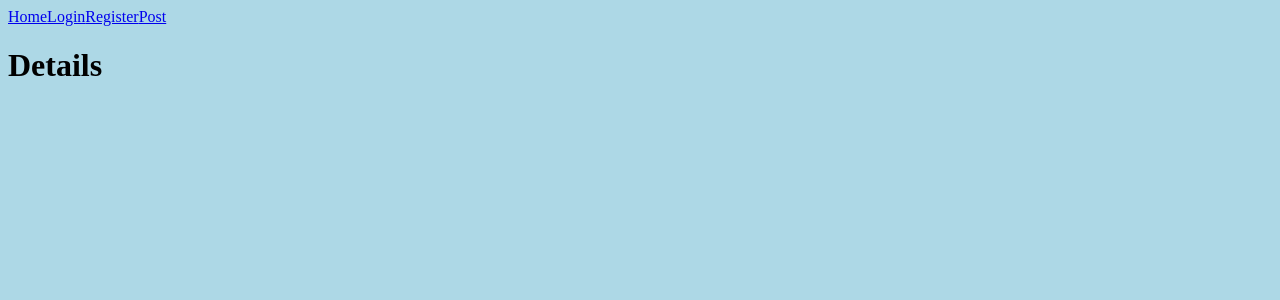
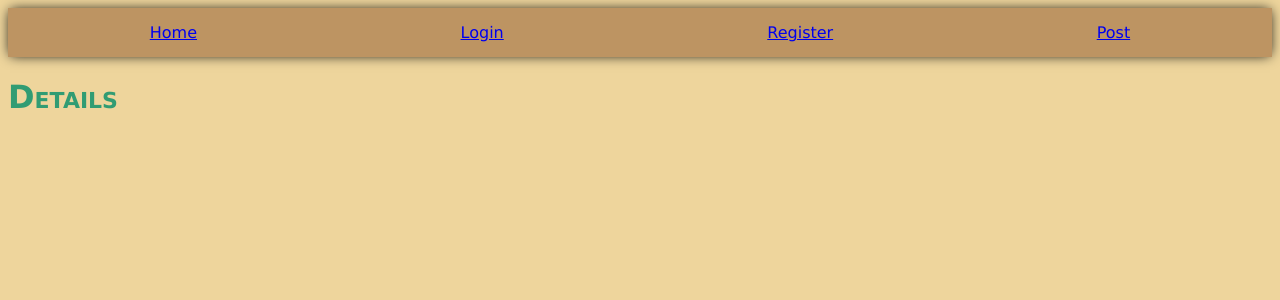
Before and after one commit to thegreenscene/green-scene-front-end, a React (Vite) app: page /#/items/1 in a window 1280 px wide. Shown: the top 300 px of the page. Built offline with nearby package versions, Linux system fonts and the light colour scheme; no server answers.

Commit message:
added basic post content, added basic css

```diff
--- a/src/component/Navbar.jsx
+++ b/src/component/Navbar.jsx
@@ -4,10 +4,18 @@ const Navbar = () => {
 
   return (
     <div id="navbar">
-      <Link to="/">Home</Link>
-      <Link to="/login">Login</Link>
-      <Link to="/register">Register</Link>
-      <Link to="/post">Post</Link>
+      <a>
+        <Link to="/">Home</Link>
+      </a>
+      <a>
+        <Link to="/login">Login</Link>
+      </a>
+      <a>
+        <Link to="/register">Register</Link>
+      </a>
+      <a>
+        <Link to="/post">Post</Link>
+      </a>
     </div>
   )
 }
--- a/src/component/Post.jsx
+++ b/src/component/Post.jsx
@@ -3,6 +3,41 @@ const Post = () => {
   return (
     <>
       <h1>POST</h1>
+      <form>
+        <label>
+          Product Name: <input />
+        </label>
+        <label>
+          Quantity: <input />
+        </label>
+        <label>
+          Location: <input />
+        </label>
+        <label>
+          Price: <input />
+        </label>
+        <label>
+          img_url: <input />
+        </label>
+        <label>
+          Description: <input />
+        </label>
+        <p>Type:</p>
+        <select>
+          {/* Future jack, make sure when you add event listeners to each option
+          to have them return a strict string. It will obviously be different to just normal
+          user input*/}
+          <option>
+            Seed
+          </option>
+          <option>
+            Tool
+          </option>
+          <option>
+            Sprout
+          </option>
+        </select>
+      </form>
     </>
   )
 
--- a/src/index.css
+++ b/src/index.css
@@ -1,3 +1,45 @@
 body {
-  background-color: lightblue;
+  background-color: #EED59C;
 }
+form {
+  display: flex;
+  flex-direction: column;
+}
+form > button {
+  width: 65px;
+}
+form > label {
+  color:#319C73;
+  font-variant: small-caps;
+  padding: 5px;
+}
+h1 {
+  align-items: center;
+  font-family: Verdana, Geneva, Tahoma, sans-serif;
+  color: #319C73;
+  font-variant: small-caps;
+
+}
+h2 {
+  align-items: center;
+  font-family: Verdana, Geneva, Tahoma, sans-serif;
+  color: #319C73;
+  font-variant: small-caps;
+}
+#navbar {
+ background-color: #BD9462;
+ padding: 10px;
+ display: flex;
+ box-shadow: 0 0 12px -2px black;
+ justify-content: space-around;
+
+}
+
+#navbar > a {
+  padding: 5px;
+  font-family: Verdana, Geneva, Tahoma, sans-serif;
+  color: black;
+}
+body{
+  align-items: center;
+}
```
